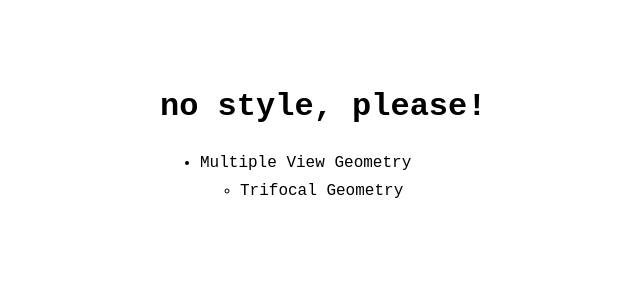
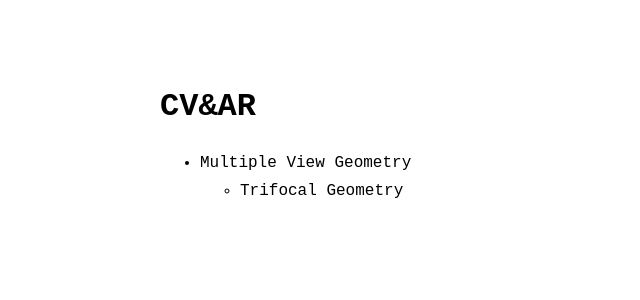
Before and after one commit to riggraz/no-style-please, a Jekyll site: the page built from index.md, in a window 1280 px wide. Shown: the top 300 px of the page, without its empty margins (160-800 px from the left). Built offline with Jekyll 4.4.1, drawn with Linux system fonts in a browser that asks for light colours.

Commit message:
Update _config.yml

```diff
--- a/_config.yml
+++ b/_config.yml
@@ -1,4 +1,4 @@
-title: no style, please! # name of the site
+title: CV&AR # name of the site
 author: sonbosung # name of site's author
 email: sonbosung@cau.ac.kr # email of site's author
 url: https://sonbosung.github.io # root address of the site
```
